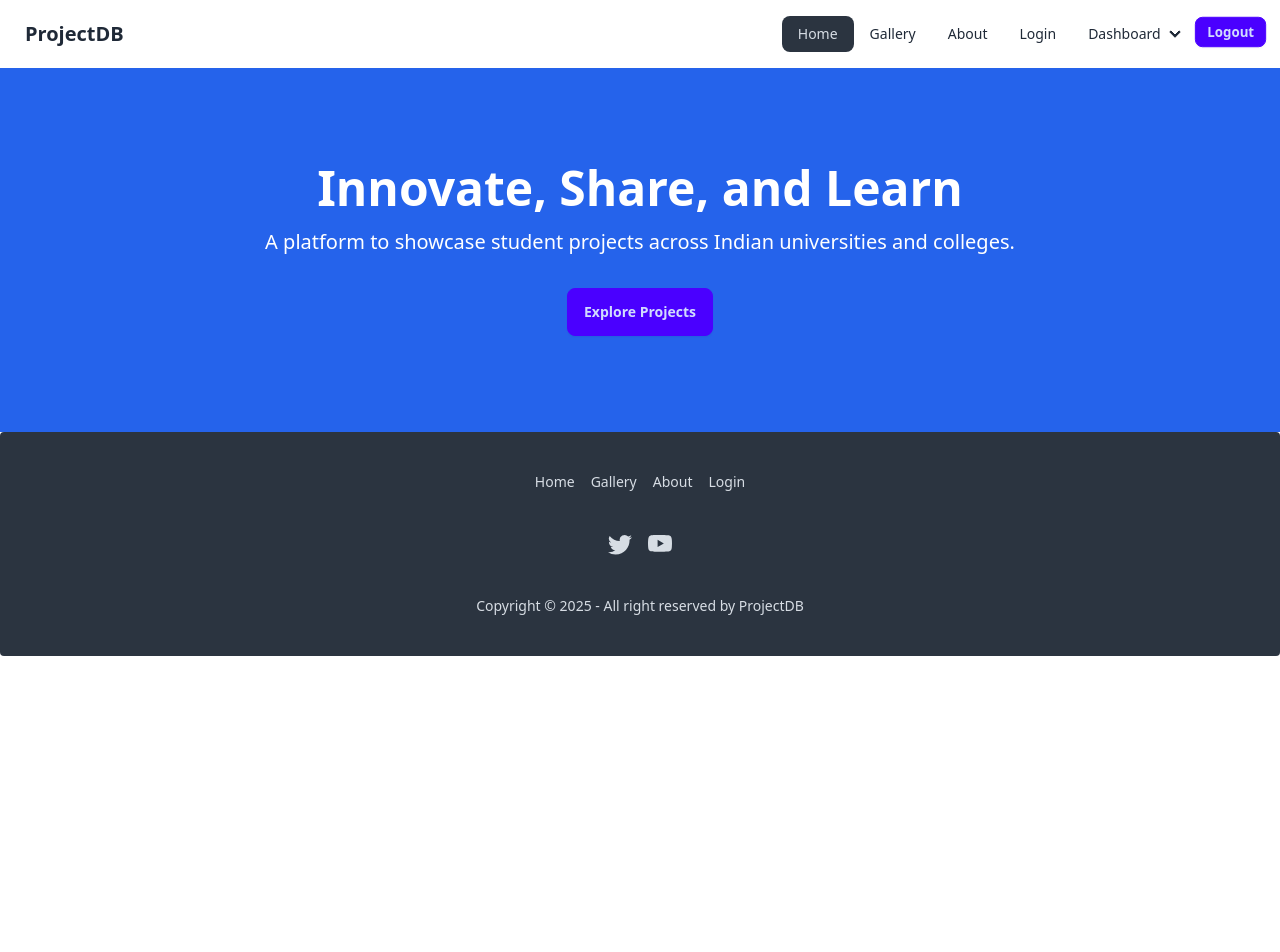
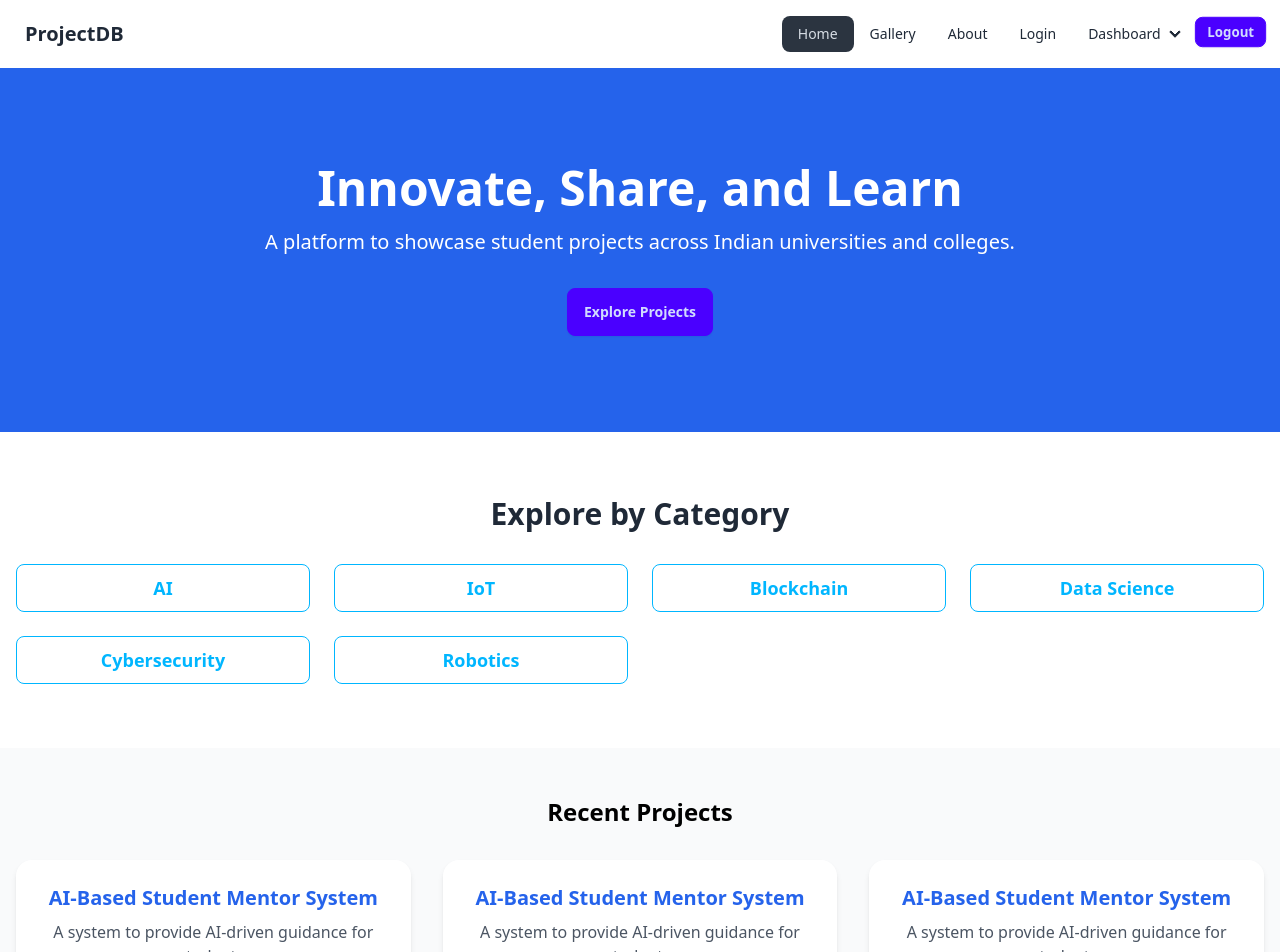
Before and after one commit to SteveSayantan/ProjectDB, a React (Vite) app: page / in a window 1280 px wide. Shown: the top 952 px of the page. Before the commit the page ends 800 px from the top, so only its background shows below. Built offline with nearby package versions, Linux system fonts and the light colour scheme.

Commit message:
Landing page modified

```diff
--- /dev/null
+++ b/src/components/Category.jsx
@@ -0,0 +1,35 @@
+import React from "react";
+import { Link } from "react-router-dom";
+
+const Category = () => {
+    return (
+        <section class="max-w-7xl mx-auto px-4 py-16">
+            <h3 class="text-2xl font-semibold text-center mb-8 lg:text-3xl">
+                Explore by Category
+            </h3>
+            <div class="grid grid-cols-2 gap-6 md:grid-cols-3 lg:grid-cols-4 ">
+                <Link to={"#"} class="btn btn-outline btn-info lg:text-lg">
+                    AI
+                </Link>
+                <Link to={"#"} class="btn btn-outline btn-info lg:text-lg">
+                    IoT
+                </Link>
+                <Link to={"#"} class="btn btn-outline btn-info lg:text-lg">
+                    Blockchain
+                </Link>
+                <Link to={"#"} class="btn btn-outline btn-info lg:text-lg">
+                    Data Science
+                </Link>
+                <Link to={"#"} class="btn btn-outline btn-info lg:text-lg">
+                    Cybersecurity
+                </Link>
+                <Link to={"#"} class="btn btn-outline btn-info lg:text-lg">
+                    Robotics
+                </Link>
+                {/* <!-- Add more categories as needed --> */}
+            </div>
+        </section>
+    );
+};
+
+export default Category;
--- /dev/null
+++ b/src/components/RecentProjectCard.jsx
@@ -0,0 +1,16 @@
+import React from "react";
+
+const RecentProjectCard = ({projectDetails}) => {
+    return (
+        <div class="card bg-white shadow-md p-6 hover:shadow-lg">
+            <h4 class="text-xl font-semibold text-blue-600">
+                AI-Based Student Mentor System
+            </h4>
+            <p class="text-gray-600 mt-2">
+                A system to provide AI-driven guidance for students.
+            </p>
+        </div>
+    );
+};
+
+export default RecentProjectCard;
--- /dev/null
+++ b/src/components/RecentProjects.jsx
@@ -0,0 +1,19 @@
+import React from "react";
+import RecentProjectCard from "./RecentProjectCard";
+
+const RecentProjects = () => {
+    return (
+        <section class="py-12 bg-gray-50">
+            <div class="max-w-7xl mx-auto px-4 text-center">
+                <h3 class="text-2xl font-bold mb-8 text-black">Recent Projects</h3>
+                <div class="grid grid-cols-1 md:grid-cols-3 gap-8">
+                    <RecentProjectCard/>
+                    <RecentProjectCard/>
+                    <RecentProjectCard/>
+                </div>
+            </div>
+        </section>
+    );
+};
+
+export default RecentProjects;
--- a/src/components/index.js
+++ b/src/components/index.js
@@ -4,3 +4,5 @@ export {default as FormInput} from './FormInput'
 export {default as SubmitBtn} from './SubmitBtn'
 export {default as Footer} from './Footer'
 export {default as Hero} from './Hero'
+export {default as Category} from './Category'
+export {default as RecentProjects} from './RecentProjects'
--- a/src/pages/Home.jsx
+++ b/src/pages/Home.jsx
@@ -1,9 +1,10 @@
-import { Hero } from "../components";
-
+import { Hero, Category, RecentProjects } from "../components";
 
 const Home=()=>{
     return <>
         <Hero/>
+        <Category/>
+        <RecentProjects/>
     </>
 }
 
```
